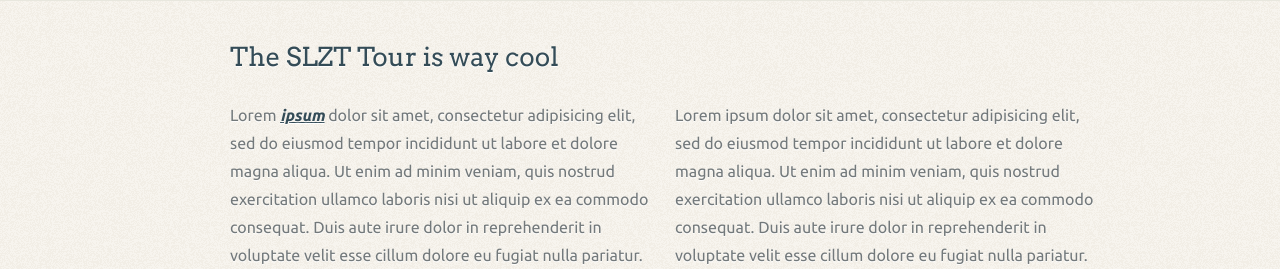
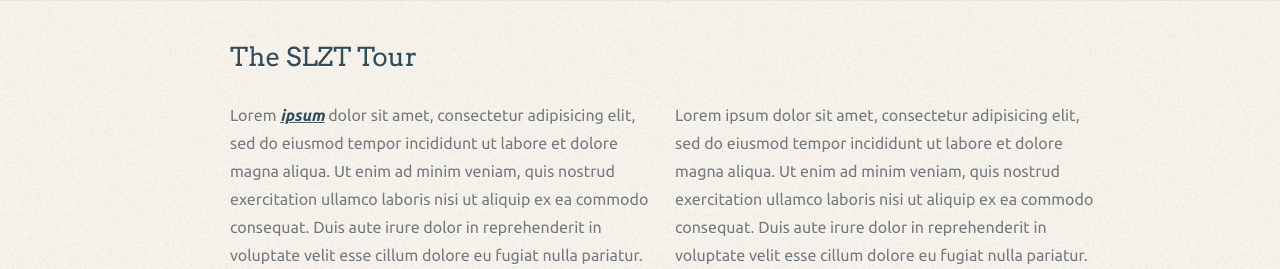
Before and after one commit to codyevans/SkamaniaLodgeZipTour, a PHP site: page / in a window 1280 px wide. Shown: the part 1060-1329 px from the top of the page. Run offline with PHP 8.4, Linux system fonts and the light colour scheme; some libraries are stand-ins or nearby versions.

Commit message:
deleted stupid title heading

```diff
--- a/index.php
+++ b/index.php
@@ -105,7 +105,7 @@
             <section id="tour">
                 <div class="grid">
                     <h1>
-                        The SLZT Tour is way cool
+                        The SLZT Tour
                     </h1>
                     <p class="col-1-2">
                         Lorem <a href="#" id="navOn">ipsum</a> dolor sit amet, consectetur adipisicing elit, sed do eiusmod
```
